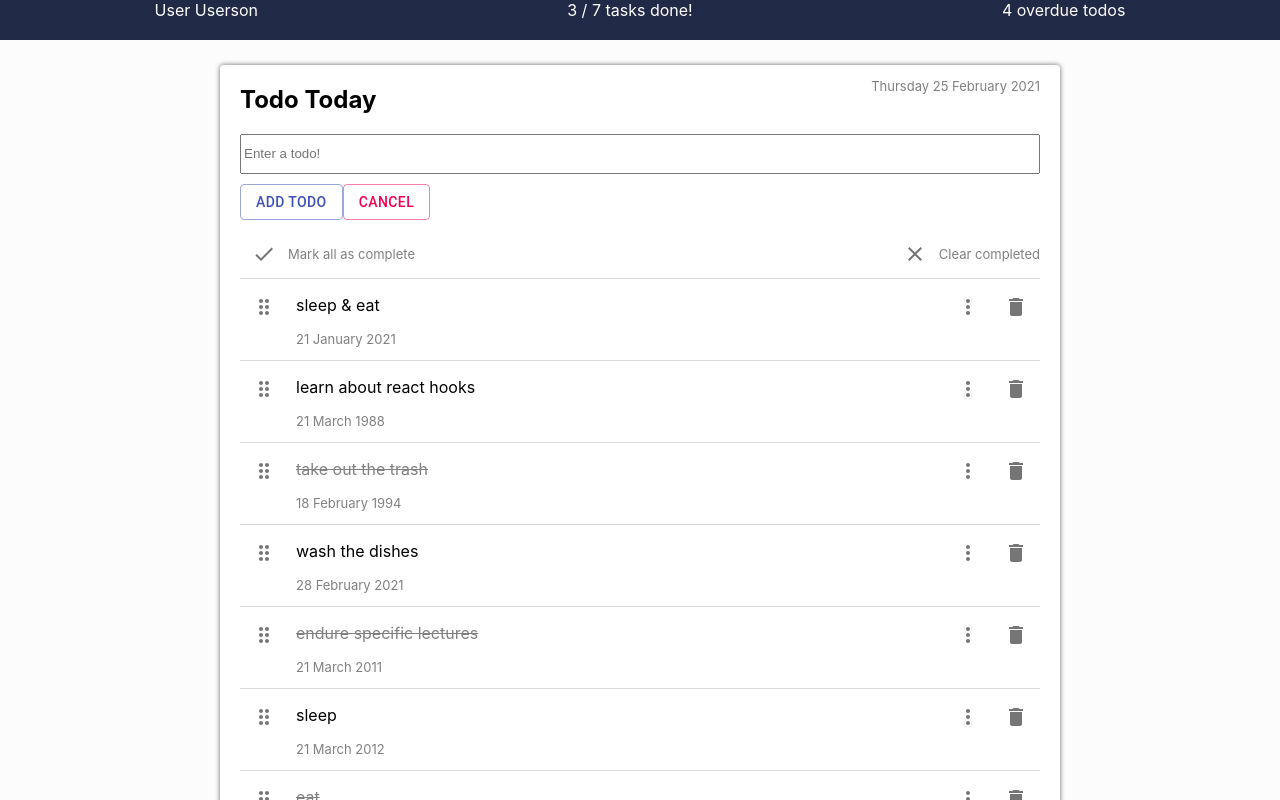
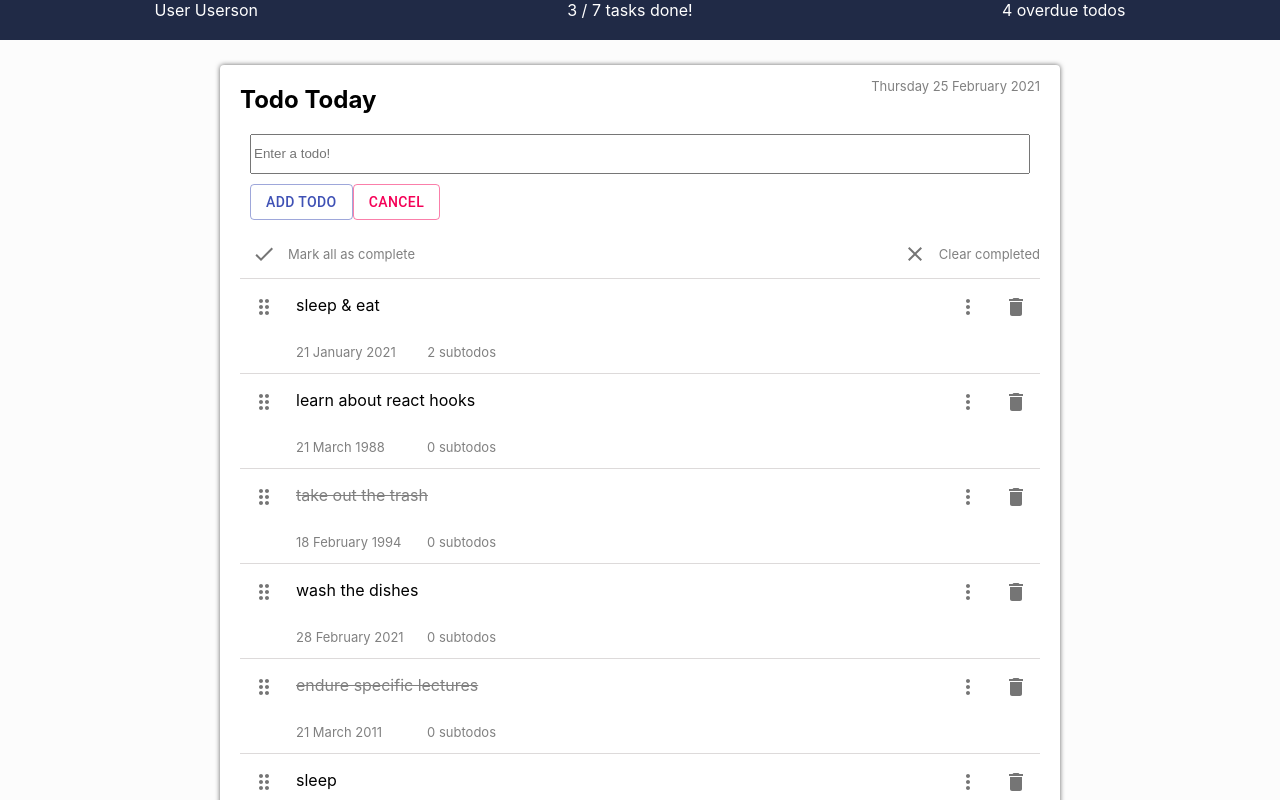
Before and after one commit to larsdjursner/todo-typescript, a React (Create React App) app: page / in a window 1280 px wide. Shown: the top 800 px of the page. Built offline with nearby package versions, Linux system fonts and the light colour scheme.

Commit message:
added subtodos, expanded its use in modal

```diff
--- a/src/App.css
+++ b/src/App.css
@@ -27,6 +27,7 @@ input {
   box-sizing: border-box;
 }
 
+
 ul.todolist {
   padding: 0;
   margin-bottom: 0;
@@ -54,7 +55,6 @@ li.todo {
 p.todo-content {
   width: 80%;
   max-width: 80%;
-  overflow-wrap: break-word;
   word-wrap: break-word;
 }
 
@@ -84,6 +84,8 @@ li:hover {
 
 .todoform-content > * {
   margin-bottom: 10px;
+  padding-left: 10px;
+  padding-right: 10px;
 }
 
 .todoform-buttons {
--- a/src/components/Modal.tsx
+++ b/src/components/Modal.tsx
@@ -3,11 +3,13 @@ import ReactDOM from "react-dom";
 import CloseIcon from "@material-ui/icons/Close";
 import IconButton from "@material-ui/core/IconButton";
 import "./modal.style.css";
+import { ISubTodo, ITodo } from "../state";
+import { TodoForm } from "./TodoForm";
 
 export interface IModal {
   isShown: boolean;
   hide: () => void;
-  modalContent: JSX.Element | string;
+  modalContent: ISubTodo[];
   headerText: string;
   date: string;
 }
@@ -30,8 +32,18 @@ export const Modal: FC<IModal> = ({
               <CloseIcon />
             </IconButton>
           </div>
+
+          <TodoForm />
           <div className="Content-Date Content">{date}</div>
-          <div className="Content">{modalContent}</div>
+          <div className="Content">
+            <ul className="todolist">
+              {modalContent.map((sub, i) => (
+                <li className="todo" key={sub.id}>
+                  <p>{sub.content}</p>
+                </li>
+              ))}
+            </ul>
+          </div>
         </div>
       </div>
     </div>
--- a/src/components/Todo.tsx
+++ b/src/components/Todo.tsx
@@ -21,6 +21,7 @@ export const Todo: React.FC<ITodoFunctions> = ({
   content,
   date,
   dragHandle,
+  subTodos
 }) => {
 
   const {state, dispatch} = useContext(TodoContext);
@@ -45,14 +46,21 @@ export const Todo: React.FC<ITodoFunctions> = ({
         >
           {content}
         </p>
-        <p className="date">{getDate(date)}</p>
+        <div style={{
+          display: "flex",
+          justifyContent: "space-between",
+          width: "200px"
+        }}>
+          <p className="date">{getDate(date)}</p>
+          <p className="date">{subTodos.length + " subtodos"}</p>
+        </div>
       </div>
       <div className="todo-buttons">
         <Modal
           headerText={content}
           isShown={isShown}
           hide={toggle}
-          modalContent={completed ? "completed" : "not completed"}
+          modalContent={subTodos}
           date={getFullDate(date)}
         />
 
--- a/src/components/TodoForm.tsx
+++ b/src/components/TodoForm.tsx
@@ -1,21 +1,24 @@
 import React, { useContext, useReducer, useState } from "react";
 import Button from "@material-ui/core/Button";
-import { getCurrentDate } from "../utils/dateFunctions";
 import { IconButton } from "@material-ui/core";
 import AddIcon from "@material-ui/icons/Add";
-import { initialState, TodoContext, TodoReducer } from "../state";
+import {TodoContext} from "../state";
+
+enum FormType {
+
+}
 
 export const TodoForm: React.FC = () => {
   const [value, setValue] = useState("");
   const [showForm, setShowForm] = useState(true);
 
-  const {state, dispatch} = useContext(TodoContext);
+  const { state, dispatch } = useContext(TodoContext);
 
   const handleSubmit = async (e: React.FormEvent<HTMLFormElement>) => {
     e.preventDefault();
     if (!value) return;
 
-    dispatch({ type: "createTodo", payload: { content: value }});
+    dispatch({ type: "createTodo", payload: { content: value } });
     setValue("");
   };
 
@@ -25,12 +28,7 @@ export const TodoForm: React.FC = () => {
   };
 
   return (
-    <div className="todoform">
-      <div className="todoform-header">
-        <h2>Todo Today</h2>
-        <p className="date"> {getCurrentDate()} </p>
-      </div>
-
+    <>
       {showForm ? (
         <div className="todoform-content">
           <form id="submit-form" action="/" onSubmit={(e) => handleSubmit(e)}>
@@ -70,6 +68,6 @@ export const TodoForm: React.FC = () => {
           <p id="noform-content-text">Add todo</p>
         </div>
       )}
-    </div>
+    </>
   );
 };
--- a/src/components/TodoList.tsx
+++ b/src/components/TodoList.tsx
@@ -2,35 +2,41 @@ import React, { useContext, useReducer } from "react";
 import { TodoForm } from "./TodoForm";
 import "../App.css";
 import { Todo } from "./Todo";
-import {
-  DragDropContext,
-  Droppable,
-  Draggable,
-} from "react-beautiful-dnd";
+import { DragDropContext, Droppable, Draggable } from "react-beautiful-dnd";
 import { IconButton } from "@material-ui/core";
 import CheckIcon from "@material-ui/icons/Check";
 import ClearIcon from "@material-ui/icons/Clear";
-import { TodoContext} from "../state";
+import { TodoContext } from "../state";
+import { getCurrentDate } from "../utils/dateFunctions";
 
 const TodoList: React.FC = () => {
-  const {state, dispatch} = useContext(TodoContext);
+  const { state, dispatch } = useContext(TodoContext);
   const todos = state.todos;
-
-
 
   return (
     <div className="parent-todo">
       <div className="child-todo">
+        <div className="todoform">
+          <div className="todoform-header">
+            <h2>Todo Today</h2>
+            <p className="date"> {getCurrentDate()} </p>
+          </div>
           <TodoForm />
           {todos.length > 0 ? (
             <div className="completion-button-parent">
-            <div className="completion-button" onClick={() => dispatch({type: "completeAllTodos"}) }>
+              <div
+                className="completion-button"
+                onClick={() => dispatch({ type: "completeAllTodos" })}
+              >
                 <IconButton>
                   <CheckIcon />
                 </IconButton>
                 <p>Mark all as complete</p>
               </div>
-            <div className="completion-button" onClick={() => dispatch({type: "deleteCompleteTodos"}) }>
+              <div
+                className="completion-button"
+                onClick={() => dispatch({ type: "deleteCompleteTodos" })}
+              >
                 <IconButton>
                   <ClearIcon />
                 </IconButton>
@@ -44,7 +50,7 @@ const TodoList: React.FC = () => {
           <ul className="todolist">
             <DragDropContext
               onDragEnd={(res) => {
-              dispatch({type: "handleOnDragEnd", payload: {res : res}})
+                dispatch({ type: "handleOnDragEnd", payload: { res: res } });
               }}
             >
               <Droppable droppableId="droppable-1">
@@ -74,6 +80,7 @@ const TodoList: React.FC = () => {
                               completed={todo.completed}
                               date={todo.date}
                               dragHandle={provided.dragHandleProps}
+                              subTodos={todo.subTodos}
                             />
                           </div>
                         )}
@@ -87,6 +94,7 @@ const TodoList: React.FC = () => {
           </ul>
         </div>
       </div>
+    </div>
   );
 };
 
--- a/src/state.ts
+++ b/src/state.ts
@@ -7,6 +7,14 @@ export interface ITodo {
   content: string;
   completed: boolean;
   date: Date;
+  subTodos: ISubTodo[]
+}
+
+export interface ISubTodo {
+  parentId: number;
+  id: number;
+  content: string;
+  completed: boolean;
 }
 
 export type Context = {
@@ -55,6 +63,7 @@ export const TodoReducer = (state: Context, action: ACTIONTYPE): Context => {
             content: content,
             completed: false,
             date: new Date(Date.now()),
+            subTodos: []
           },
         ],
       };
--- a/src/utils/InitialValues.ts
+++ b/src/utils/InitialValues.ts
@@ -1,38 +1,67 @@
 import { Context } from "node:vm";
 import { ITodo } from "../state";
 
-export const InitialValues : Array<ITodo> = [
+export const InitialValues: Array<ITodo> = [
   {
     id: 0,
     content: "sleep & eat",
     completed: false,
     date: new Date("2021-01-21"),
+    subTodos: [
+      {
+        parentId: 0,
+        id: 0,
+        content: "brush teeth",
+        completed: false
+      },
+      {
+        parentId: 0,
+        id: 1,
+        content: "eat something",
+        completed: false
+      },
+    ],
   },
   {
     id: 1,
     content: "learn about react hooks",
     completed: false,
     date: new Date("1988-03-21"),
+    subTodos: [],
   },
   {
     id: 2,
     content: "take out the trash",
     completed: true,
     date: new Date("1994-02-18"),
+    subTodos: [],
   },
   {
     id: 3,
     content: "wash the dishes",
     completed: false,
     date: new Date("2021-02-28"),
+    subTodos: [],
   },
   {
     id: 4,
     content: "endure specific lectures",
     completed: true,
     date: new Date("2011-03-21"),
+    subTodos: [],
   },
-  { id: 5, content: "sleep", completed: false, date: new Date("2012-03-21") },
-  { id: 6, content: "eat", completed: true, date: new Date("2015-12-28") },
-
+  {
+    id: 5,
+    content: "sleep",
+    completed: false,
+    date: new Date("2012-03-21"),
+    subTodos: [],
+  },
+  {
+    id: 6,
+    content: "eat",
+    completed: true,
+    date: new Date("2015-12-28"),
+    subTodos: [],
+  },
 ];
```
Lines whose indentation alone changed are shown as unchanged.
